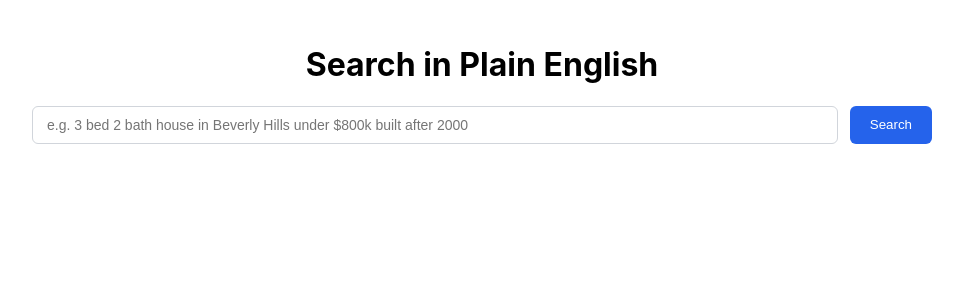
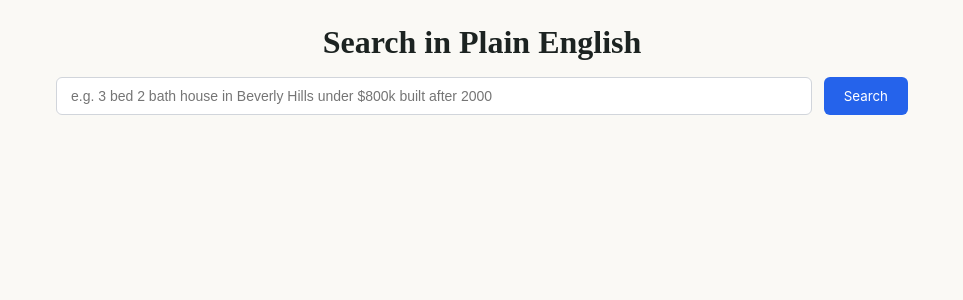
Before and after one commit to hjtan03/idx-exchange-sde, a React (Create React App) app in the folder frontend/: page /search/natural in a window 1280 px wide. Shown: the top 300 px of the page, without its empty margins (158-1121 px from the left). Built offline with nearby package versions, Linux system fonts and the light colour scheme.

Commit message:
style: add design tokens, Fraunces/Inter typography

```diff
--- a/frontend/src/index.css
+++ b/frontend/src/index.css
@@ -1,13 +1,35 @@
+:root {
+  --ink: #1C2321;
+  --paper: #FAF9F5;
+  --forest: #2F4739;
+  --forest-dark: #22362B;
+  --clay: #A9784F;
+  --line: #E4E0D6;
+  --muted: #6E6759;
+}
+
+* {
+  box-sizing: border-box;
+}
+
 body {
   margin: 0;
-  font-family: -apple-system, BlinkMacSystemFont, 'Segoe UI', 'Roboto', 'Oxygen',
-    'Ubuntu', 'Cantarell', 'Fira Sans', 'Droid Sans', 'Helvetica Neue',
-    sans-serif;
+  background: var(--paper);
+  color: var(--ink);
+  font-family: 'Inter', -apple-system, sans-serif;
   -webkit-font-smoothing: antialiased;
-  -moz-osx-font-smoothing: grayscale;
+}
+
+h1, h2, h3 {
+  font-family: 'Fraunces', serif;
+  font-weight: 600;
+  margin: 0;
+}
+
+button {
+  font-family: 'Inter', sans-serif;
 }
 
 code {
-  font-family: source-code-pro, Menlo, Monaco, Consolas, 'Courier New',
-    monospace;
+  font-family: source-code-pro, monospace;
 }
```
